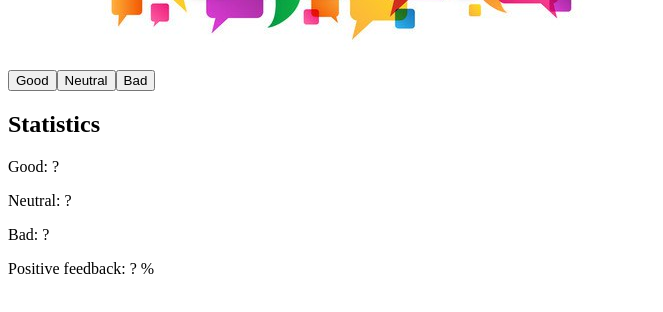
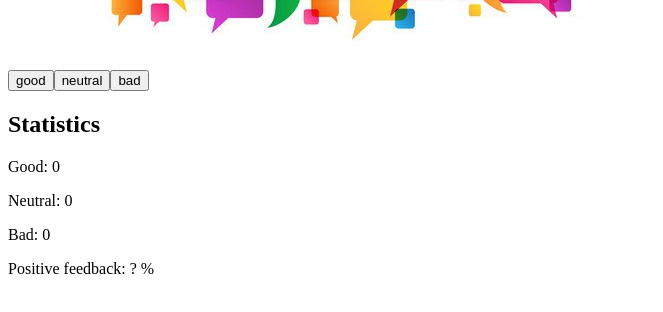
Before and after one commit to Kateryna-Borysenko/goit-react-hw-02-feedback, a React (Create React App) app: page / in a window 1280 px wide. Shown: the part 254-566 px from the top of the page, without its empty margins (0-663 px from the left). Built offline with nearby package versions, Linux system fonts and the light colour scheme.

Commit message:
Added Statistics and Btns

```diff
--- a/src/components/App/App.jsx
+++ b/src/components/App/App.jsx
@@ -1,6 +1,8 @@
 import React, { Component } from 'react';
 // import PropTypes from 'prop-types'
 import image from 'images/feedback.jpeg';
+import Statistics from 'components/Statistics/Statistics';
+import FeedbackOptions from 'components/FeedbackOptions/FeedbackOptions';
 
 export class App extends Component {
   state = {
@@ -8,8 +10,13 @@ export class App extends Component {
     neutral: 0,
     bad: 0,
   };
+  // eсли нужно изменить state делаем это через метод setState()
+  onClickBtn = category => {
+    this.setState({ [category]: this.state[category] + 1 });
+  };
 
   render() {
+    const { good, neutral, bad } = this.state;
     return (
       <div>
         {/* Section start */}
@@ -17,41 +24,47 @@ export class App extends Component {
         <img src={image} alt="Feedback" />
         {/* Section end */}
 
+        <FeedbackOptions
+          categories={['good', 'neutral', 'bad']}
+          onClickBtn={this.onClickBtn}
+        />
+
         {/* Counter start */}
-        <div className="counterControls">
-          <button className="counterControlsBtn" type="button">
+        {/* <div className="counterControls">
+          <button
+            className="counterControlsBtn"
+            type="button"
+            onClick={this.onClickBtn}
+          >
             Good
           </button>
-          <button className="counterControlsBtn" type="button">
+          <button
+            className="counterControlsBtn"
+            type="button"
+            onClick={this.onClickBtn}
+          >
             Neutral
           </button>
-          <button className="counterControlsBtn" type="button">
+          <button
+            className="counterControlsBtn"
+            type="button"
+            onClick={this.onClickBtn}
+          >
             Bad
           </button>
-        </div>
+        </div> */}
         {/* Counter end */}
 
         {/* Statistics start */}
         <h2 className="title">Statistics</h2>
 
-        {/* Statistics start */}
-        <div className="statistics">
-          <p className="goodFeedback">
-            Good: <span>?</span>
-          </p>
-          <p className="goodFeedback">
-            Neutral: <span>?</span>
-          </p>
-          <p className="goodFeedback">
-            Bad: <span>?</span>
-          </p>
+        {/* диструктуризация */}
+        <Statistics good={good} neutral={neutral} bad={bad} />
 
-          <p className="positiveFeedback">
-            Positive feedback: <span>? %</span>
-          </p>
-        </div>
-        {/* Statistics end */}
-        {/* Statistics end */}
+        <p className="positiveFeedback">
+          Positive feedback:{' '}
+          <span className="feedbackValuePercentage">? %</span>
+        </p>
       </div>
     );
   }
--- a/src/components/FeedbackOptions/FeedbackOptions.jsx
+++ b/src/components/FeedbackOptions/FeedbackOptions.jsx
@@ -0,0 +1,18 @@
+import styles from './FeedbackOptions.module.css';
+
+const FeedbackOptions = ({ categories, onClickBtn }) => (
+  <div className={styles.wrap}>
+    {categories.map(category => (
+      <button
+        key={category} //без уникал ключа даёт ошибку
+        className={styles.controlBtn}
+        type="button"
+        onClick={() => onClickBtn(category)} //aнанимная ф-ция которая сработает при клике
+      >
+        {category}
+      </button>
+    ))}
+  </div>
+);
+
+export default FeedbackOptions;
--- a/src/components/Statistics/Statistics.jsx
+++ b/src/components/Statistics/Statistics.jsx
@@ -0,0 +1,26 @@
+import PropTypes from 'prop-types';
+import styles from './Statistics.module.css';
+
+const Statistics = ({ good, neutral, bad }) => {
+  return (
+    <div className={styles.statistics}>
+      <p className={styles.goodFeedback}>
+        Good: <span className={styles.feedbackValue}>{good}</span>
+      </p>
+      <p className="goodFeedback">
+        Neutral: <span className={styles.feedbackValue}>{neutral}</span>
+      </p>
+      <p className="goodFeedback">
+        Bad: <span className={styles.feedbackValue}>{bad}</span>
+      </p>
+    </div>
+  );
+};
+
+Statistics.propTypes = {
+  good: PropTypes.number.isRequired,
+  neutral: PropTypes.number.isRequired,
+  bad: PropTypes.number.isRequired,
+};
+
+export default Statistics;
```
Also changed, not shown: 1 other file (tests, documents, lock files or other folders).
